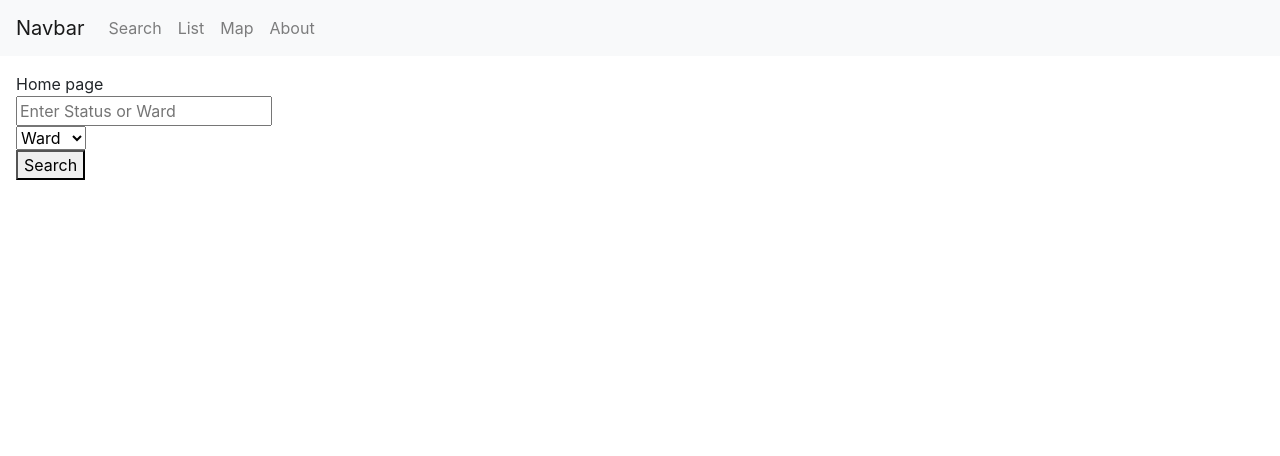
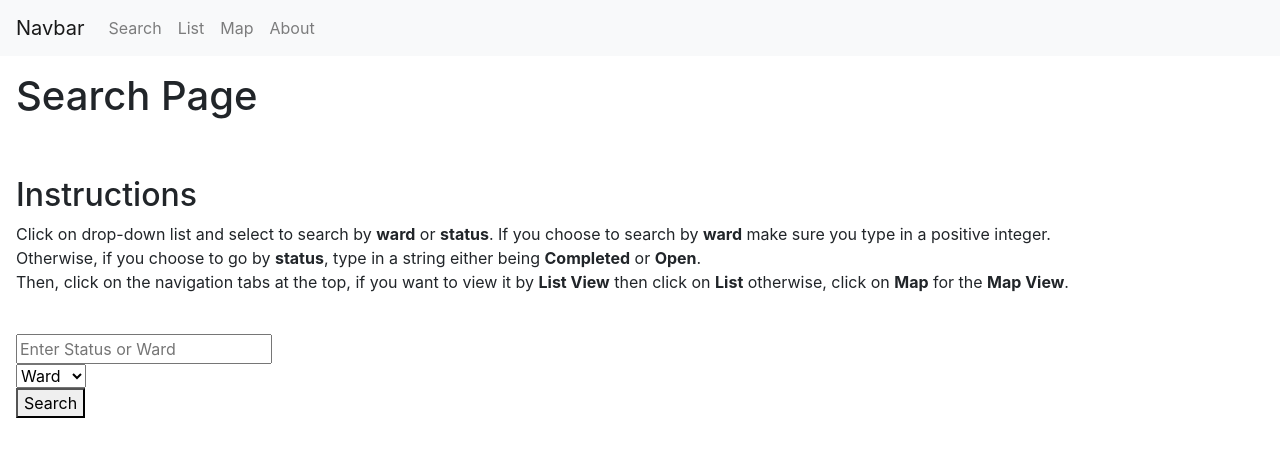
Before and after one commit to JingWUIC/it202-project2, a plain HTML site: page index.html in a window 1280 px wide. Drawn offline with nearby package versions, Linux system fonts and the light colour scheme.

Commit message:
added instructions on how to use app

```diff
--- a/index.html
+++ b/index.html
@@ -45,7 +45,14 @@
   </div>
   </nav>
   <div class="content" id="home">
-    Home page
+    <h1>Search Page</h1>
+    <br>
+    <br>
+    <h2>Instructions</h2>
+    <p>Click on drop-down list and select to search by <b>ward</b> or <b>status</b>. If you choose to search by <b>ward</b>
+        make sure you type in a positive integer. <br>Otherwise, if you choose to go by <b>status</b>, type in a string either being <b>Completed</b> or <b>Open</b>.
+        <br>Then, click on the navigation tabs at the top, if you want to view it by <b>List View</b> then click on <b>List</b> otherwise, click on <b>Map</b> for the <b>Map View</b>.
+    </p>
     <br>
     <input type="text" id="searchItem" placeholder="Enter Status or Ward"><br>
     <select id="selectOption">
```
